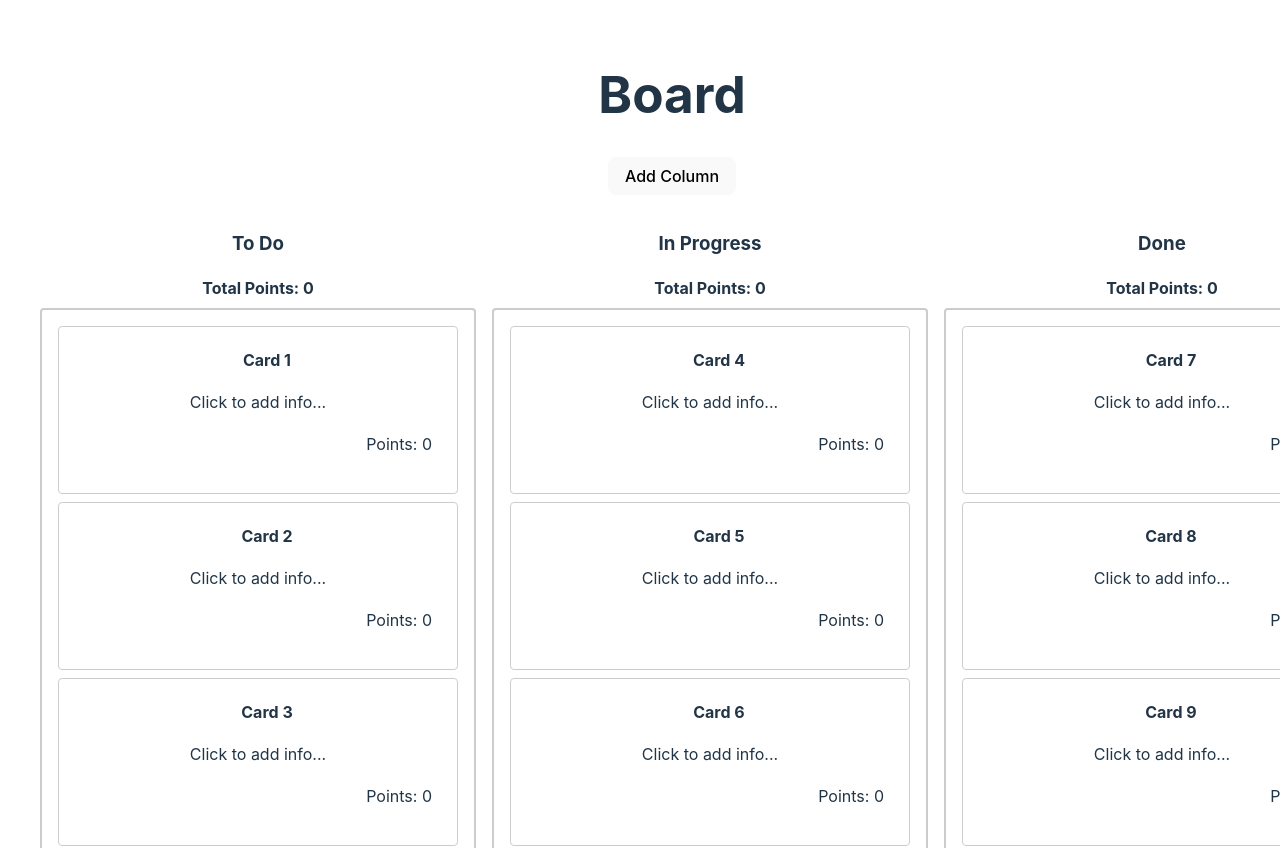
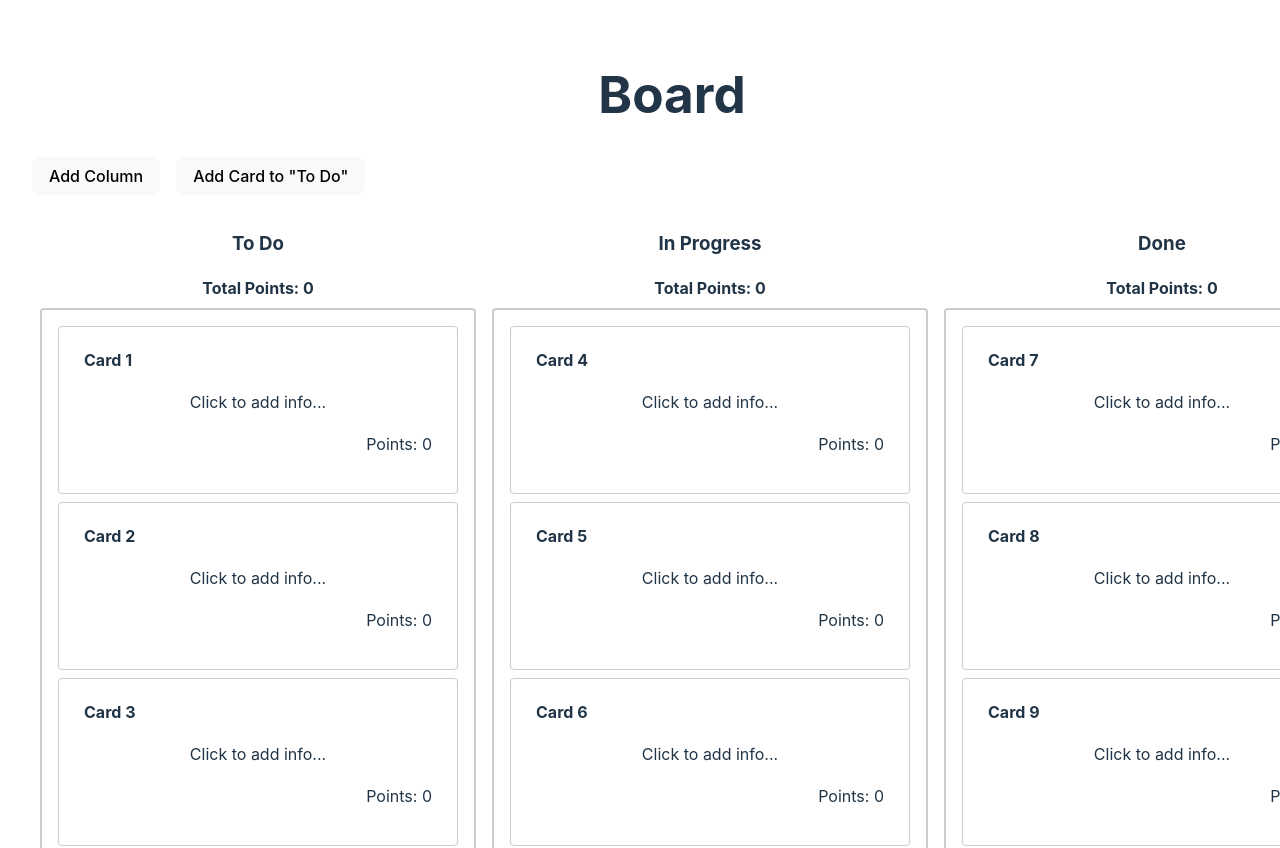
Before and after one commit to akoonth1/Draft_Cards, a React (Vite) app: page / in a window 1280 px wide. Shown: the top 848 px of the page. Built offline with nearby package versions, Linux system fonts and the light colour scheme.

Commit message:
add  cards

```diff
--- a/src/components/Board.jsx
+++ b/src/components/Board.jsx
@@ -1,3 +1,4 @@
+// Board.jsx
 import {
   closestCenter,
   DndContext,
@@ -46,6 +47,7 @@ export default function Board() {
   const [activeId, setActiveId] = useState(null);
   const [activeCard, setActiveCard] = useState(null);
   const [columnCount, setColumnCount] = useState(4); // Starting from 4 since 3 columns exist
+  const [cardCount, setCardCount] = useState(10); // Starting from 10 since 9 cards exist
 
   const sensors = useSensors(
     useSensor(PointerSensor, {
@@ -69,13 +71,47 @@ export default function Board() {
     setColumnCount(columnCount + 1);
   };
 
-  const findColumn = (id) => {
-    const column = columns.find((column) => column.id === id);
-    if (column) return column;
-    return columns.find((column) =>
-      column.cards.some((card) => card.id === id)
+  const addCardToFirstColumn = () => {
+    const newCardId = `card-${cardCount}`;
+    const newCard = {
+      id: newCardId,
+      title: `Card ${cardCount}`,
+      points: 0,
+    };
+    setColumns(prevColumns =>
+      prevColumns.map(column =>
+        column.id === 'column-1'
+          ? { ...column, cards: [...column.cards, newCard] }
+          : column
+      )
+    );
+    setCardCount(cardCount + 1);
+  };
+
+  const handlePointsChange = (cardId, newPoints) => {
+    setColumns(prevColumns =>
+      prevColumns.map(column => ({
+        ...column,
+        cards: column.cards.map(card =>
+          card.id === cardId
+            ? { ...card, points: newPoints }
+            : card
+        )
+      }))
     );
   };
+
+  const handleColumnTitleChange = (columnId, newTitle) => {
+    setColumns(prevColumns =>
+      prevColumns.map(column =>
+        column.id === columnId
+          ? { ...column, title: newTitle }
+          : column
+      )
+    );
+  };
+
+  // Drag handlers (handleDragStart, handleDragOver, handleDragEnd) remain unchanged
 
   const handleDragStart = (event) => {
     const { active } = event;
@@ -160,48 +196,25 @@ export default function Board() {
     }
   };
 
-  const handlePointsChange = (cardId, newPoints) => {
-    setColumns(prevColumns =>
-      prevColumns.map(column => ({
-        ...column,
-        cards: column.cards.map(card =>
-          card.id === cardId
-            ? { ...card, points: newPoints }
-            : card
-        )
-      }))
-    );
-  };
-
-  const handleTitleChange = (cardId, newTitle) => {
-    setColumns(prevColumns =>
-      prevColumns.map(column => ({
-        ...column,
-        cards: column.cards.map(card =>
-          card.id === cardId
-            ? { ...card, title: newTitle }
-            : card
-        )
-      }))
-    );
-  };
-
-  const handleColumnTitleChange = (columnId, newTitle) => {
-    setColumns(prevColumns =>
-      prevColumns.map(column =>
-        column.id === columnId
-          ? { ...column, title: newTitle }
-          : column
-      )
+  const findColumn = (id) => {
+    const column = columns.find((column) => column.id === id);
+    if (column) return column;
+    return columns.find((column) =>
+      column.cards.some((card) => card.id === id)
     );
   };
 
   return (
     <div>
       <h1>Board</h1>
-      <button onClick={addColumn} style={{ marginBottom: '16px', padding: '8px 16px' }}>
-        Add Column
-      </button>
+      <div style={{ display: 'flex', gap: '16px', marginBottom: '16px' }}>
+        <button onClick={addColumn} style={{ padding: '8px 16px' }}>
+          Add Column
+        </button>
+        <button onClick={addCardToFirstColumn} style={{ padding: '8px 16px' }}>
+          Add Card to "To Do"
+        </button>
+      </div>
       <DndContext
         sensors={sensors}
         collisionDetection={closestCenter}
@@ -232,7 +245,6 @@ export default function Board() {
               points={activeCard?.points || 0}
               isDragging={true}
               onPointsChange={handlePointsChange}
-              onTitleChange={handleTitleChange}
             />
           ) : null}
         </DragOverlay>
--- a/src/components/Card.jsx
+++ b/src/components/Card.jsx
@@ -48,6 +48,7 @@ function Card({ id, title, points = 0, onPointsChange, isDragging }) {
             width: '100%',
             fontSize: '16px',
             fontWeight: 'bold',
+            textAlign: 'left',
           }}
         >
           {title || 'Untitled'}
--- a/src/components/Column.jsx
+++ b/src/components/Column.jsx
@@ -1,3 +1,4 @@
+// Column.jsx
 import { useState } from 'react';
 import Card from "./Card";
 import { CSS } from "@dnd-kit/utilities";
@@ -117,11 +118,8 @@ function Column({ id, title, cards, onPointsChange, onTitleChange }) {
               title={card.title}
               points={card.points}
               isDragging={card.isDragging}
-              columnId={id}
               onPointsChange={onPointsChange}
-            >
-              {card.title || card.id}
-            </Card>
+            />
           ))}
         </SortableContext>
       </div>
```
